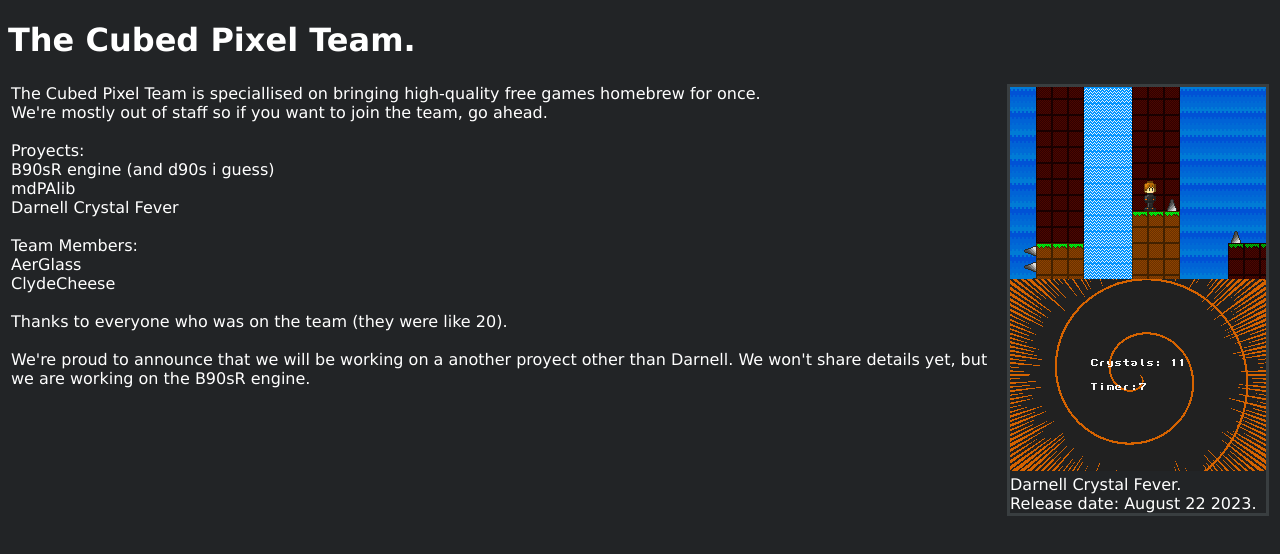
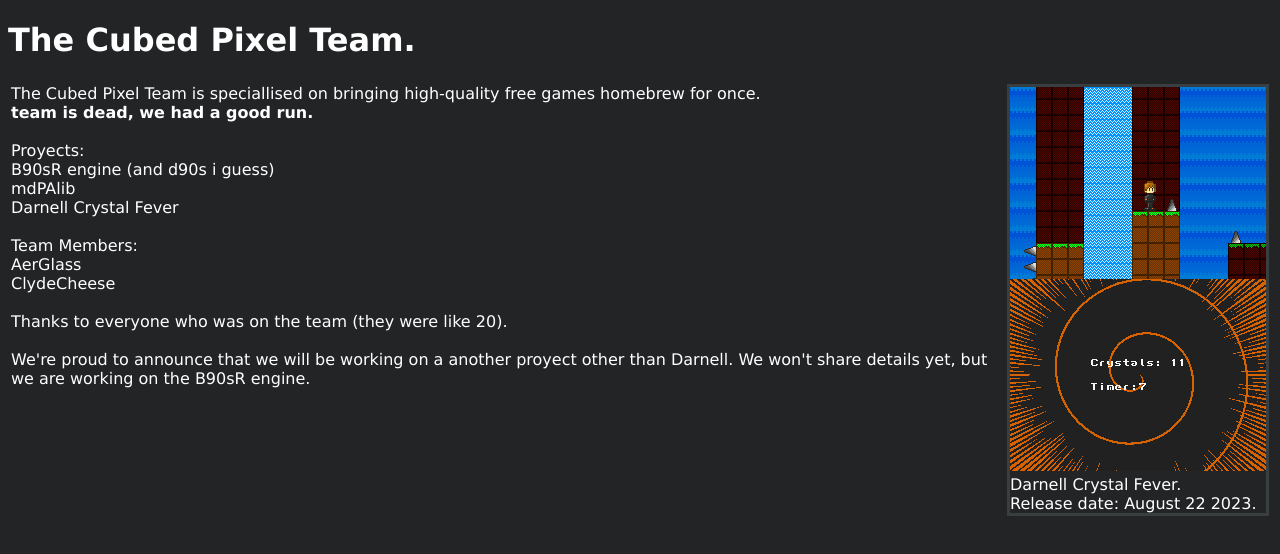
Before and after one commit to CubedPixelTeam/cubedpixel.github.io, a plain HTML site: page index.html in a window 1280 px wide. Drawn offline with Linux system fonts and the light colour scheme.

Commit message:
Update index.html

```diff
--- a/index.html
+++ b/index.html
@@ -8,7 +8,7 @@
         <h1>The Cubed Pixel Team.</h1>
         <table><tr ><td style="width:100%;" valign="top">
         The Cubed Pixel Team is speciallised on bringing high-quality free games homebrew for once.<br>
-        We're mostly out of staff so if you want to join the team, go ahead.<br><br>
+        <strong>team is dead, we had a good run.</strong><br><br>
 
         Proyects:<br>
         B90sR engine (and d90s i guess) <br>
```
